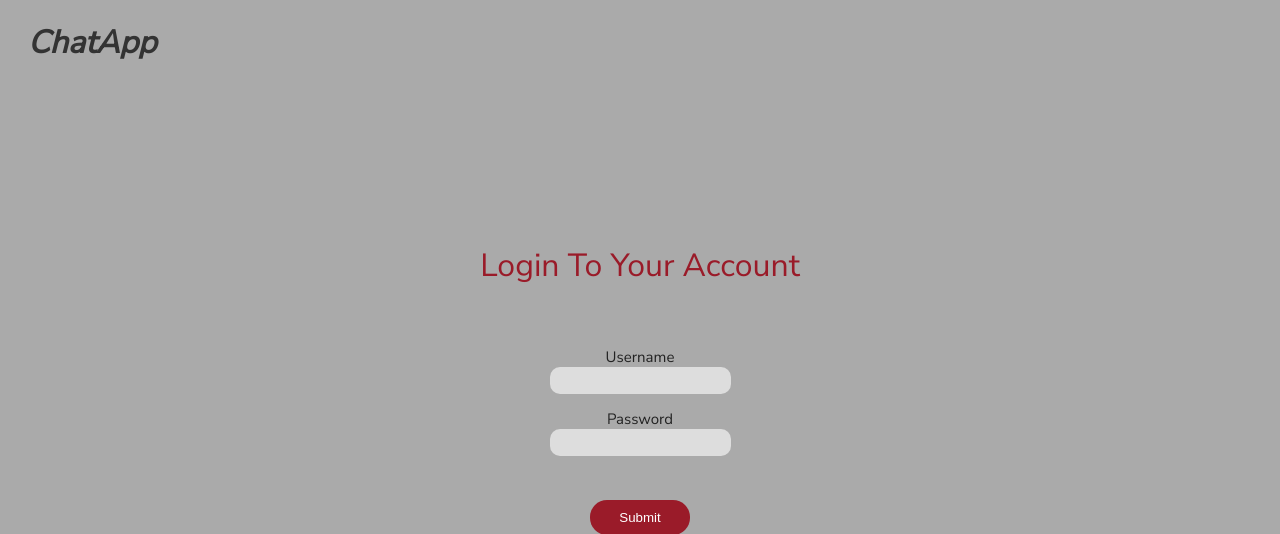
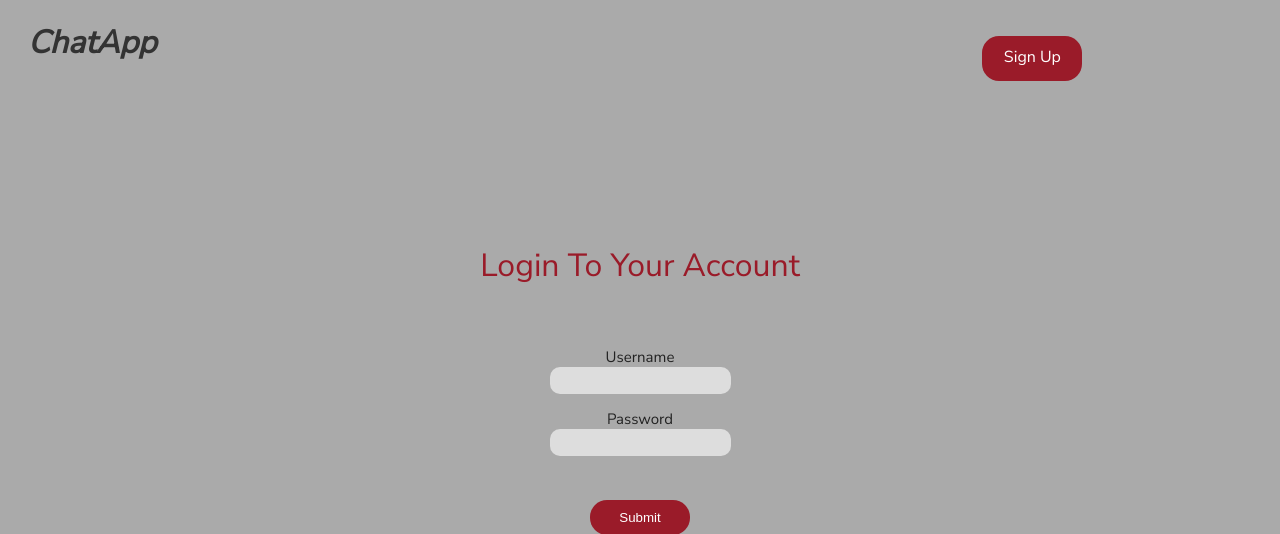
Before and after one commit to SamuelArnold/ChatApplication404, a PHP site: page /login.html in a window 1280 px wide. Shown: the top 534 px of the page. Run offline with PHP 8.4, Linux system fonts and the light colour scheme.

Commit message:
Added "Sign Up" button to login.html

```diff
--- a/css/stylesheet.css
+++ b/css/stylesheet.css
@@ -4,11 +4,26 @@
     font-family: 'Nunito Sans', sans-serif;
 }
 
+a
+{
+    text-decoration: none;
+}
+
 #title
 {
+    width: 200px;
     margin-left: 20px;
     color: #333;
     font-style: italic;
+}
+
+#sign_up_button
+{
+    float: right;
+    margin-right: 15%;
+    margin-top: -50px;
+    padding-top: 10px;
+    text-align: center;
 }
 
 #container
@@ -103,14 +118,18 @@
 
 #submit_button
 {
+    display: none;
+
+}
+
+.button
+{
     height: 35px;
     width: 100px;
     background: #9A1B29;
     color: #FFF;
     border: none;
     border-radius: 17px;
-    display: none;
-
 }
 
 
--- a/login.html
+++ b/login.html
@@ -19,7 +19,11 @@
 </head>
 
 <body>
-    <h1 id="title">ChatApp</h1>
+
+        <h1 id="title">ChatApp</h1>
+
+        <a href="newuser.html" id="sign_up_button" class="button">Sign Up</a>
+
 
     <div id="container">
         <h1 id="heading">Login To Your Account</h1>
@@ -30,7 +34,7 @@
            <p id="p_password">Password</p>
 	       <input id="password" type="text" name="password1" value="" maxlength="20">
            <br><br><br>
-           <input id="submit_button" type="submit" name="button" value="Submit" onClick="">
+           <input id="submit_button" class="button" type="submit" name="button" value="Submit" onClick="">
         </form>
 
     </div>
--- a/newuser.html
+++ b/newuser.html
@@ -72,7 +72,7 @@
             <br><br>
             <p><span id="required" class="error">* indicates required field.</span></p>
             <br><br>
-            <input id="submit_button" type="submit" name="submit" value="Submit">
+            <input id="submit_button" class="button" type="submit" name="submit" value="Submit">
 
         </form>
 
```
